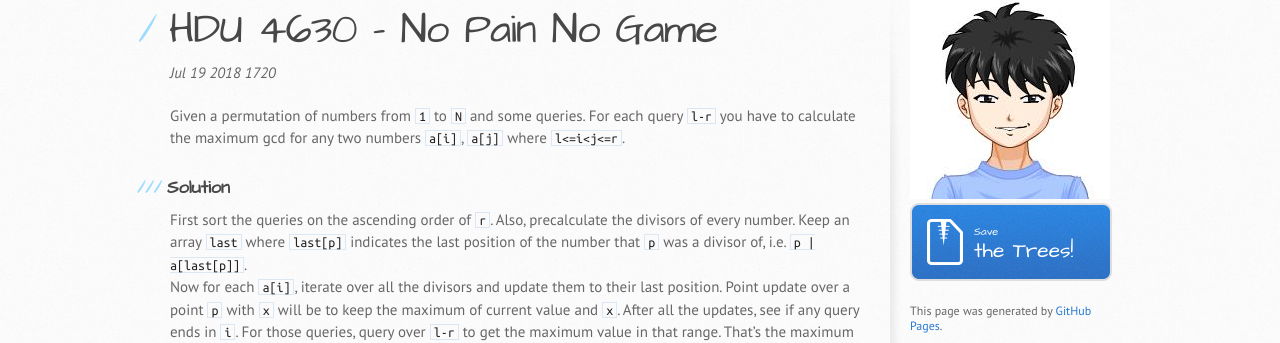
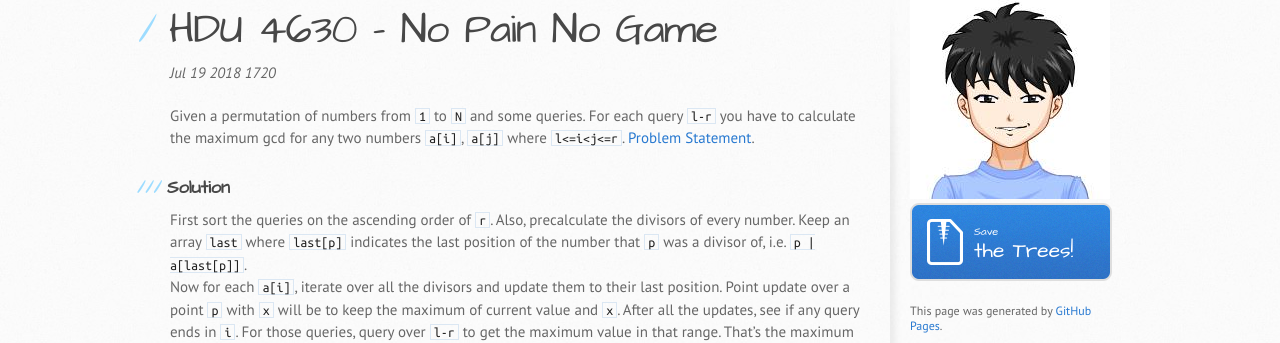
Before and after one commit to rebornplusplus/rebornplusplus.github.io, a Jekyll site: the page built from codir/hdu-4630-no-pain-no-game.md, in a window 1280 px wide and 900 px high. Shown: the part 233-576 px from the top of the window. Built offline with Jekyll 4.4.1, drawn with Linux system fonts in a browser that asks for light colours; some web fonts are replaced; comment, search, counter and statistics services are not loaded; our own code applies the rules of GitHub Pages for plain Markdown files.

Commit message:
Update hdu-4630-no-pain-no-game.md

```diff
--- a/codir/hdu-4630-no-pain-no-game.md
+++ b/codir/hdu-4630-no-pain-no-game.md
@@ -5,7 +5,7 @@ layout: default
 # HDU 4630 - No Pain No Game
 _Jul 19 2018 1720_
 
-Given a permutation of numbers from `1` to `N` and some queries. For each query `l-r` you have to calculate the maximum gcd for any two numbers `a[i]`, `a[j]` where `l<=i<j<=r`.
+Given a permutation of numbers from `1` to `N` and some queries. For each query `l-r` you have to calculate the maximum gcd for any two numbers `a[i]`, `a[j]` where `l<=i<j<=r`. [Problem Statement](http://acm.hdu.edu.cn/showproblem.php?pid=4630).
 
 ### Solution
 First sort the queries on the ascending order of `r`. Also, precalculate the divisors of every number. Keep an array `last` where `last[p]` indicates the last position of the number that `p` was a divisor of, i.e. `p | a[last[p]]`. <br/>
```
